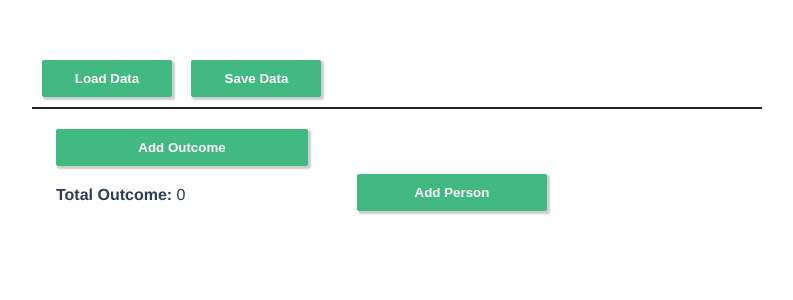
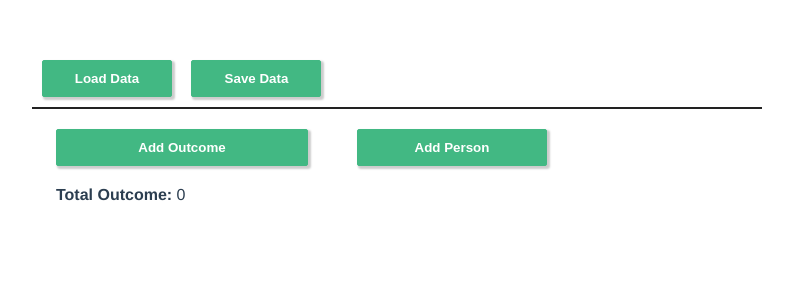
Before and after one commit to hybrid-blue/vue-buget-planner, a Vue app: page / in a window 1280 px wide. Shown: the top 300 px of the page, without its empty margins (243-1036 px from the left). Built offline with nearby package versions, Linux system fonts and the light colour scheme.

Commit message:
:art: Tweak the styles

```diff
--- a/src/components/AddPerson.vue
+++ b/src/components/AddPerson.vue
@@ -63,9 +63,8 @@
 <style lang="scss">
  #add-budget{
    box-sizing: border-box;
-   min-height: 45px;
    width: auto;
-   margin: 10px;
+   margin: 20px 10px 0 10px;
    display: flex;
    flex-direction: row;
    fieldset{
@@ -190,13 +189,16 @@
    }
  }
 
- .button-wrapper{
-   margin: 10px;
-   display: flex;
-   &__horizontal{
-     flex-direction: row;
+ .right-column{
+   .button-wrapper{
+     margin: 0 10px 10px 10px;
+     display: flex;
+     &__horizontal{
+       flex-direction: row;
+     }
    }
  }
+
 
  .outcome-fields{
    display: flex;
```
